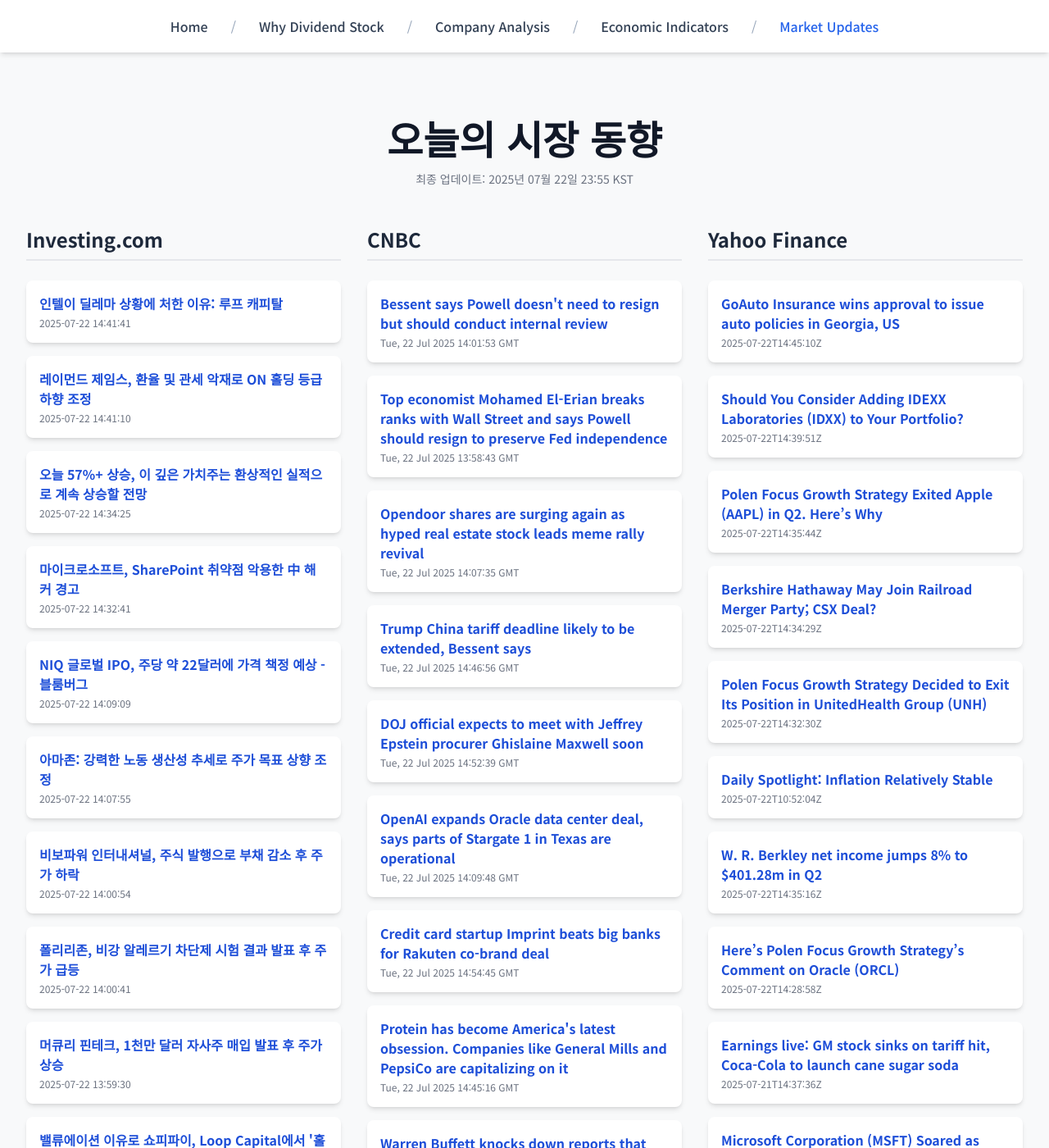
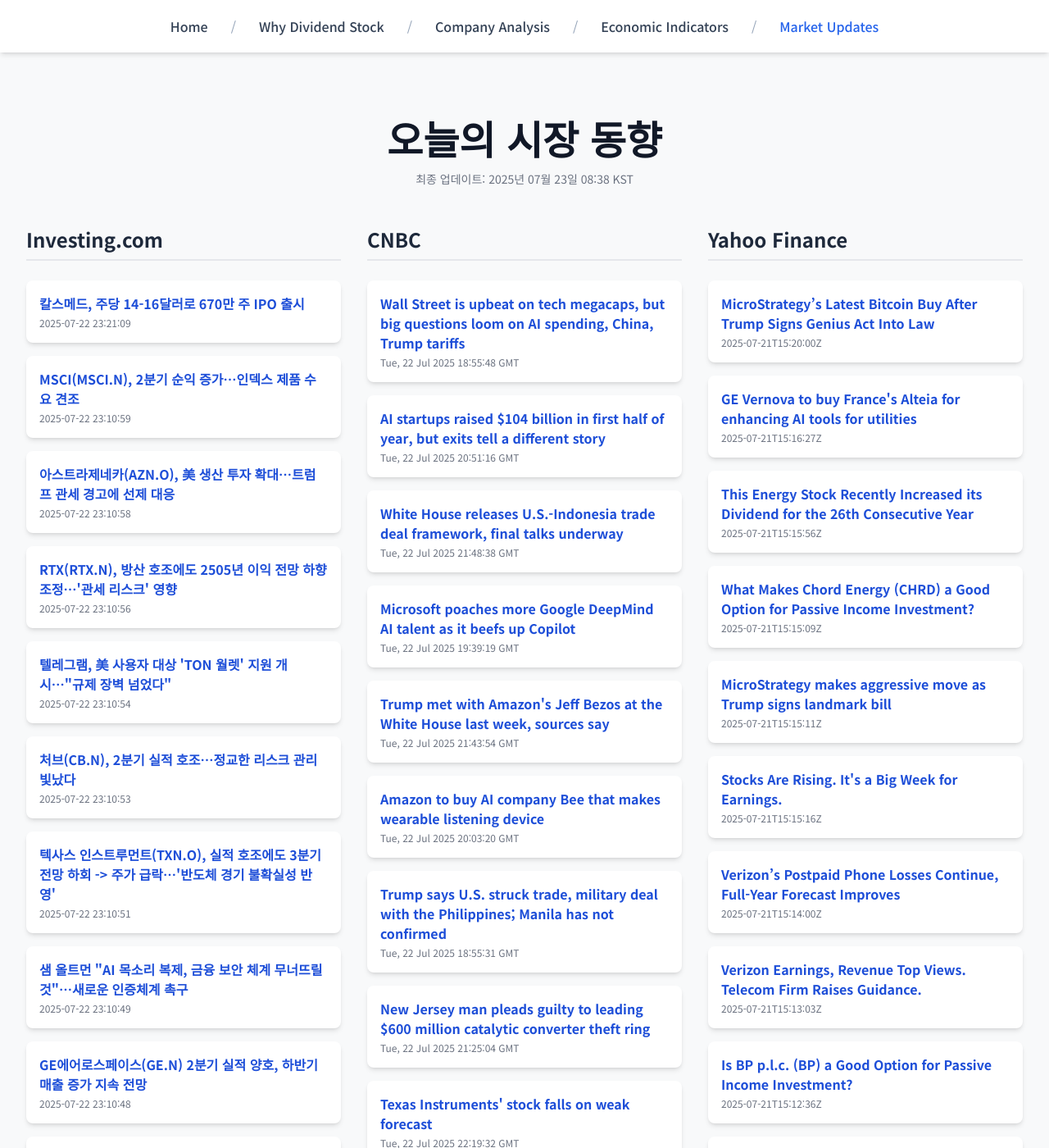
Before and after one commit to Kay-Hwang/my-company-analysis, a Jekyll site: the page built from market-updates.html, in a window 1280 px wide and 1400 px high. Shown: the whole window at 82% size. Built offline with Jekyll 4.4.1, drawn with Linux system fonts in a browser that asks for light colours; nearby versions of some CDN libraries; a script that is not in the unit is left out; some of the changed text lies outside the part shown.

Commit message:
Update latest data

```diff
--- a/_data/latest_data.json
+++ b/_data/latest_data.json
@@ -1,190 +1,190 @@
 {
-  "lastUpdated": "2025년 07월 22일 23:55 KST",
+  "lastUpdated": "2025년 07월 23일 08:38 KST",
   "news": {
     "investing": [
       {
-        "title": "인텔이 딜레마 상황에 처한 이유: 루프 캐피탈",
-        "link": "https://kr.investing.com/news/stock-market-news/article-1558610",
-        "pubDate": "2025-07-22 14:41:41",
-        "summary": "인텔이 딜레마 상황에 처한 이유: 루프 캐피탈"
+        "title": "칼스메드, 주당 14-16달러로 670만 주 IPO 출시",
+        "link": "https://kr.investing.com/news/stock-market-news/article-432SI-1559197",
+        "pubDate": "2025-07-22 23:21:09",
+        "summary": "칼스메드, 주당 14-16달러로 670만 주 IPO 출시"
       },
       {
-        "title": "레이먼드 제임스, 환율 및 관세 악재로 ON 홀딩 등급 하향 조정",
-        "link": "https://kr.investing.com/news/stock-market-news/article-1558611",
-        "pubDate": "2025-07-22 14:41:10",
-        "summary": "레이먼드 제임스, 환율 및 관세 악재로 ON 홀딩 등급 하향 조정"
+        "title": "MSCI(MSCI.N), 2분기 순익 증가…인덱스 제품 수요 견조",
+        "link": "https://kr.investing.com/news/stock-market-news/article-1559189",
+        "pubDate": "2025-07-22 23:10:59",
+        "summary": "MSCI(MSCI.N), 2분기 순익 증가…인덱스 제품 수요 견조"
       },
       {
-        "title": "오늘 57%+ 상승, 이 깊은 가치주는 환상적인 실적으로 계속 상승할 전망",
-        "link": "https://kr.investing.com/news/stock-market-news/article-1558595",
-        "pubDate": "2025-07-22 14:34:25",
-        "summary": "오늘 57%+ 상승, 이 깊은 가치주는 환상적인 실적으로 계속 상승할 전망"
+        "title": "아스트라제네카(AZN.O), 美 생산 투자 확대…트럼프 관세 경고에 선제 대응",
+        "link": "https://kr.investing.com/news/stock-market-news/article-1559188",
+        "pubDate": "2025-07-22 23:10:58",
+        "summary": "아스트라제네카(AZN.O), 美 생산 투자 확대…트럼프 관세 경고에 선제 대응"
       },
       {
-        "title": "마이크로소프트, SharePoint 취약점 악용한 中 해커 경고",
-        "link": "https://kr.investing.com/news/stock-market-news/article-93CH-1558589",
-        "pubDate": "2025-07-22 14:32:41",
-        "summary": "마이크로소프트, SharePoint 취약점 악용한 中 해커 경고"
+        "title": "RTX(RTX.N), 방산 호조에도 2505년 이익 전망 하향 조정…'관세 리스크' 영향",
+        "link": "https://kr.investing.com/news/stock-market-news/article-1559187",
+        "pubDate": "2025-07-22 23:10:56",
+        "summary": "RTX(RTX.N), 방산 호조에도 2505년 이익 전망 하향 조정…'관세 리스크' 영향"
       },
       {
-        "title": "NIQ 글로벌 IPO, 주당 약 22달러에 가격 책정 예상 - 블룸버그",
-        "link": "https://kr.investing.com/news/stock-market-news/article-432SI-1558529",
-        "pubDate": "2025-07-22 14:09:09",
-        "summary": "NIQ 글로벌 IPO, 주당 약 22달러에 가격 책정 예상 - 블룸버그"
+        "title": "텔레그램, 美 사용자 대상 'TON 월렛' 지원 개시…\"규제 장벽 넘었다\"",
+        "link": "https://kr.investing.com/news/stock-market-news/article-1559186",
+        "pubDate": "2025-07-22 23:10:54",
+        "summary": "텔레그램, 美 사용자 대상 'TON 월렛' 지원 개시…\"규제 장벽 넘었다\""
       },
       {
-        "title": "아마존: 강력한 노동 생산성 추세로 주가 목표 상향 조정",
-        "link": "https://kr.investing.com/news/stock-market-news/article-1558526",
-        "pubDate": "2025-07-22 14:07:55",
-        "summary": "아마존: 강력한 노동 생산성 추세로 주가 목표 상향 조정"
+        "title": "처브(CB.N), 2분기 실적 호조…정교한 리스크 관리 빛났다",
+        "link": "https://kr.investing.com/news/stock-market-news/article-1559185",
+        "pubDate": "2025-07-22 23:10:53",
+        "summary": "처브(CB.N), 2분기 실적 호조…정교한 리스크 관리 빛났다"
       },
       {
-        "title": "비보파워 인터내셔널, 주식 발행으로 부채 감소 후 주가 하락",
-        "link": "https://kr.investing.com/news/stock-market-news/article-93CH-1558501",
-        "pubDate": "2025-07-22 14:00:54",
-        "summary": "비보파워 인터내셔널, 주식 발행으로 부채 감소 후 주가 하락"
+        "title": "텍사스 인스트루먼트(TXN.O), 실적 호조에도 3분기 전망 하회 -> 주가 급락…'반도체 경기 불확실성 반영'",
+        "link": "https://kr.investing.com/news/stock-market-news/article-1559184",
+        "pubDate": "2025-07-22 23:10:51",
+        "summary": "텍사스 인스트루먼트(TXN.O), 실적 호조에도 3분기 전망 하회 -> 주가 급락…'반도체 경기 불확실성 반영'"
       },
       {
-        "title": "폴리리존, 비강 알레르기 차단제 시험 결과 발표 후 주가 급등",
-        "link": "https://kr.investing.com/news/stock-market-news/article-93CH-1558500",
-        "pubDate": "2025-07-22 14:00:41",
-        "summary": "폴리리존, 비강 알레르기 차단제 시험 결과 발표 후 주가 급등"
+        "title": "샘 올트먼 \"AI 목소리 복제, 금융 보안 체계 무너뜨릴 것\"…새로운 인증체계 촉구",
+        "link": "https://kr.investing.com/news/stock-market-news/article-1559183",
+        "pubDate": "2025-07-22 23:10:49",
+        "summary": "샘 올트먼 \"AI 목소리 복제, 금융 보안 체계 무너뜨릴 것\"…새로운 인증체계 촉구"
       },
       {
-        "title": "머큐리 핀테크, 1천만 달러 자사주 매입 발표 후 주가 상승",
-        "link": "https://kr.investing.com/news/stock-market-news/article-93CH-1558494",
-        "pubDate": "2025-07-22 13:59:30",
-        "summary": "머큐리 핀테크, 1천만 달러 자사주 매입 발표 후 주가 상승"
+        "title": "GE에어로스페이스(GE.N) 2분기 실적 양호, 하반기 매출 증가 지속 전망",
+        "link": "https://kr.investing.com/news/stock-market-news/article-1559182",
+        "pubDate": "2025-07-22 23:10:48",
+        "summary": "GE에어로스페이스(GE.N) 2분기 실적 양호, 하반기 매출 증가 지속 전망"
       },
       {
-        "title": "밸류에이션 이유로 쇼피파이, Loop Capital에서 '홀드'로 하향 조정",
-        "link": "https://kr.investing.com/news/stock-market-news/article-1558485",
-        "pubDate": "2025-07-22 13:56:38",
-        "summary": "밸류에이션 이유로 쇼피파이, Loop Capital에서 '홀드'로 하향 조정"
+        "title": "[개장] 뉴욕증시 오픈AI 투자 부진 소식에 '흔들', 엔비디아 2.5%↓",
+        "link": "https://kr.investing.com/news/stock-market-news/article-1559162",
+        "pubDate": "2025-07-22 22:40:56",
+        "summary": "[개장] 뉴욕증시 오픈AI 투자 부진 소식에 '흔들', 엔비디아 2.5%↓"
       }
     ],
     "cnbc": [
       {
-        "title": "Bessent says Powell doesn't need to resign but should conduct internal review",
-        "link": "https://www.cnbc.com/2025/07/22/bessent-says-powell-doesnt-need-to-resign-but-should-conduct-internal-review.html",
-        "pubDate": "Tue, 22 Jul 2025 14:01:53 GMT",
-        "summary": "There have been no indications from Powell that he plans to step down despite a barrage of criticism from the Trump administration."
+        "title": "Wall Street is upbeat on tech megacaps, but big questions loom on AI spending, China, Trump tariffs",
+        "link": "https://www.cnbc.com/2025/07/22/tech-q2-earnings-preview-ai-spending-china-and-trump-tariffs-loom.html",
+        "pubDate": "Tue, 22 Jul 2025 18:55:48 GMT",
+        "summary": "Tech earnings season kicks off on Wednesday after market close with results from Alphabet and Tesla."
       },
       {
-        "title": "Top economist Mohamed El-Erian breaks ranks with Wall Street and says Powell should resign to preserve Fed independence",
-        "link": "https://www.cnbc.com/2025/07/22/mohamed-el-erian-says-powell-should-resign-to-preserve-fed-independence.html",
-        "pubDate": "Tue, 22 Jul 2025 13:58:43 GMT",
-        "summary": "El-Erian, president of Queens' College at Cambridge University, said he was aware that his view did not align with the Wall Street consensus."
+        "title": "AI startups raised $104 billion in first half of year, but exits tell a different story",
+        "link": "https://www.cnbc.com/2025/07/22/ai-startups-raised-104-billion-in-first-half-exits-different-story.html",
+        "pubDate": "Tue, 22 Jul 2025 20:51:16 GMT",
+        "summary": "AI accounted for nearly two-thirds of all fundraising deal value in the first half of 2025, with the bulk of those dollars concentrated in a few companies."
       },
       {
-        "title": "Opendoor shares are surging again as hyped real estate stock leads meme rally revival",
-        "link": "https://www.cnbc.com/2025/07/22/opendoor-leads-meme-stock-redux-on-wall-street-with-shares-tripling-in-one-week.html",
-        "pubDate": "Tue, 22 Jul 2025 14:07:35 GMT",
-        "summary": "The ticker $OPEN has been heavily cited on WallStreetBets, the online forum behind the infamous GameStop mania in 2021."
+        "title": "White House releases U.S.-Indonesia trade deal framework, final talks underway",
+        "link": "https://www.cnbc.com/2025/07/22/trump-indonesia-trade-tariffs-framework.html",
+        "pubDate": "Tue, 22 Jul 2025 21:48:38 GMT",
+        "summary": "The newly announced 19% tariff on Indonesian goods is lower than the 32% rate it had faced under President Donald Trump's previous \"liberation day\" plans."
       },
       {
-        "title": "Trump China tariff deadline likely to be extended, Bessent says",
-        "link": "https://www.cnbc.com/2025/07/22/bessent-china-tariffs-trade-stockholm.html",
-        "pubDate": "Tue, 22 Jul 2025 14:46:56 GMT",
-        "summary": "Treasury Secretary Scott Bessent said he will meet next week with Chinese trade negotiators in Stockholm for discussions on avoiding steep tariffs."
+        "title": "Microsoft poaches more Google DeepMind AI talent as it beefs up Copilot",
+        "link": "https://www.cnbc.com/2025/07/22/microsoft-google-deepmind-ai-talent.html",
+        "pubDate": "Tue, 22 Jul 2025 19:39:19 GMT",
+        "summary": "Microsoft's artificial intelligence group has been growing under Mustafa Suleyman, a co-founder of the DeepMind research lab Google acquired years ago."
       },
       {
-        "title": "DOJ official expects to meet with Jeffrey Epstein procurer Ghislaine Maxwell soon",
-        "link": "https://www.cnbc.com/2025/07/22/epstein-trump-doj-ghislaine-maxwell.html",
-        "pubDate": "Tue, 22 Jul 2025 14:52:39 GMT",
-        "summary": "The Trump administration faces criticism for withholding investigative files about serial sexual abuser Jeffrey Epstein and his procurer Ghislaine Maxwell."
+        "title": "Trump met with Amazon's Jeff Bezos at the White House last week, sources say",
+        "link": "https://www.cnbc.com/2025/07/22/trump-amazon-bezos-white-house.html",
+        "pubDate": "Tue, 22 Jul 2025 21:43:54 GMT",
+        "summary": "A Gulfstream G700 private jet linked to Bezos landed in Dulles, Virginia, outside Washington, on July 14 before taking off the next day."
       },
       {
-        "title": "OpenAI expands Oracle data center deal, says parts of Stargate 1 in Texas are operational",
-        "link": "https://www.cnbc.com/2025/07/22/openai-oracle-stargate-texas.html",
-        "pubDate": "Tue, 22 Jul 2025 14:09:48 GMT",
-        "summary": "Stargate is a joint venture between OpenAI, Oracle and Softbank that aims to invest up to $500 billion in AI infrastructure in the U.S."
+        "title": "Amazon to buy AI company Bee that makes wearable listening device",
+        "link": "https://www.cnbc.com/2025/07/22/amazon-ai-bee-wearable.html",
+        "pubDate": "Tue, 22 Jul 2025 20:03:20 GMT",
+        "summary": "Amazon has launched a flurry of AI products and services, and it recently overhauled its Alexa voice assistant with the technology."
       },
       {
-        "title": "Credit card startup Imprint beats big banks for Rakuten co-brand deal",
-        "link": "https://www.cnbc.com/2025/07/22/credit-card-startup-imprint-rakuten.html",
-        "pubDate": "Tue, 22 Jul 2025 14:54:45 GMT",
-        "summary": "There is a new player making waves in an industry dominated by big banks. Imprint is a 5-year-old credit card startup taking on industry giants."
+        "title": "Trump says U.S. struck trade, military deal with the Philippines; Manila has not confirmed",
+        "link": "https://www.cnbc.com/2025/07/22/trump-philippines-trade-tariffs-military.html",
+        "pubDate": "Tue, 22 Jul 2025 18:55:31 GMT",
+        "summary": "President Donald Trump said the U.S. has \"concluded\" a trade deal with the Philippines that includes a 19% tariff on goods from the southeast Asian country."
       },
       {
-        "title": "Protein has become America's latest obsession. Companies like General Mills and PepsiCo are capitalizing on it",
-        "link": "https://www.cnbc.com/2025/07/22/protein-craze-general-mills-pepsico-kraft-heinz.html",
-        "pubDate": "Tue, 22 Jul 2025 14:45:16 GMT",
-        "summary": "Americans are seeking out more high-protein food options, which is benefitting established companies like General Mills as well as newer up-and-coming brands."
+        "title": "New Jersey man pleads guilty to leading $600 million catalytic converter theft ring",
+        "link": "https://www.cnbc.com/2025/07/22/guilty-plea-catalytic-convertor-theft-cars.html",
+        "pubDate": "Tue, 22 Jul 2025 21:25:04 GMT",
+        "summary": "The Covid pandemic saw an explosion in thefts of catalytic converters, which contain precious metals, including platinum, palladium and rhodium."
       },
       {
-        "title": "Warren Buffett knocks down reports that Berkshire's BNSF taps Goldman for a railroad takeover",
-        "link": "https://www.cnbc.com/2025/07/22/warren-buffett-knocks-down-reports-that-berkshires-bnsf-taps-goldman-for-a-railroad-takeover.html",
-        "pubDate": "Tue, 22 Jul 2025 13:49:48 GMT",
-        "summary": "The 94-year-old billionaire investor told CNBC's Becky Quick on the phone that no one from Goldman had talked to him or Greg Abel."
+        "title": "Texas Instruments' stock falls on weak forecast",
+        "link": "https://www.cnbc.com/2025/07/22/texas-instruments-txn-stock-falls-on-weak-forecast-.html",
+        "pubDate": "Tue, 22 Jul 2025 22:19:32 GMT",
+        "summary": "Texas Instruments forecast third-quarter revenue that missed analysts' estimates."
       },
       {
-        "title": "Why WNBA players are wearing 'pay us what you owe us' shirts: 'We want to be able to have that fair share'",
-        "link": "https://www.cnbc.com/2025/07/21/why-wnba-players-are-wearing-pay-us-what-you-owe-us-shirts.html",
-        "pubDate": "Mon, 21 Jul 2025 21:22:07 GMT",
-        "summary": "WNBA players made a statement about being paid more as they negotiate a new collective bargaining agreement with the league."
+        "title": "Sen. Mike Lee posts, deletes fake Fed Chair Powell resignation letter: Reports",
+        "link": "https://www.cnbc.com/2025/07/22/powell-fed-resignation-fake-mike-lee.html",
+        "pubDate": "Tue, 22 Jul 2025 21:00:36 GMT",
+        "summary": "The letter surfaced as President Donald Trump has bludgeoned the Federal Reserve chairman with criticism over his refusal to cut interest rates."
       }
     ],
     "yahoo": [
       {
-        "title": "GoAuto Insurance wins approval to issue auto policies in Georgia, US",
-        "link": "https://finance.yahoo.com/news/goauto-insurance-wins-approval-issue-144510356.html",
-        "pubDate": "2025-07-22T14:45:10Z",
-        "summary": "GoAuto Insurance wins approval to issue auto policies in Georgia, US"
+        "title": "MicroStrategy’s Latest Bitcoin Buy After Trump Signs Genius Act Into Law",
+        "link": "https://www.barrons.com/articles/microstrategys-stock-bitcoin-genius-act-239ae7c4?siteid=yhoof2&yptr=yahoo",
+        "pubDate": "2025-07-21T15:20:00Z",
+        "summary": "MicroStrategy’s Latest Bitcoin Buy After Trump Signs Genius Act Into Law"
       },
       {
-        "title": "Should You Consider Adding IDEXX Laboratories (IDXX) to Your Portfolio?",
-        "link": "https://finance.yahoo.com/news/consider-adding-idexx-laboratories-idxx-143951715.html",
-        "pubDate": "2025-07-22T14:39:51Z",
-        "summary": "Should You Consider Adding IDEXX Laboratories (IDXX) to Your Portfolio?"
+        "title": "GE Vernova to buy France's Alteia for enhancing AI tools for utilities",
+        "link": "https://finance.yahoo.com/news/ge-vernova-buy-frances-alteia-151627211.html",
+        "pubDate": "2025-07-21T15:16:27Z",
+        "summary": "GE Vernova to buy France's Alteia for enhancing AI tools for utilities"
       },
       {
-        "title": "Polen Focus Growth Strategy Exited Apple (AAPL) in Q2. Here’s Why",
-        "link": "https://finance.yahoo.com/news/polen-focus-growth-strategy-exited-143544146.html",
-        "pubDate": "2025-07-22T14:35:44Z",
-        "summary": "Polen Focus Growth Strategy Exited Apple (AAPL) in Q2. Here’s Why"
+        "title": "This Energy Stock Recently Increased its Dividend for the 26th Consecutive Year",
+        "link": "https://finance.yahoo.com/news/energy-stock-recently-increased-dividend-151556679.html",
+        "pubDate": "2025-07-21T15:15:56Z",
+        "summary": "This Energy Stock Recently Increased its Dividend for the 26th Consecutive Year"
       },
       {
-        "title": "Berkshire Hathaway May Join Railroad Merger Party; CSX Deal?",
-        "link": "https://www.investors.com/news/berkshire-hathaway-bnsf-csx-railroad-merger-union-pacfic-sp-500/?src=A00220&yptr=yahoo",
-        "pubDate": "2025-07-22T14:34:29Z",
-        "summary": "Berkshire Hathaway May Join Railroad Merger Party; CSX Deal?"
+        "title": "What Makes Chord Energy (CHRD) a Good Option for Passive Income Investment?",
+        "link": "https://finance.yahoo.com/news/makes-chord-energy-chrd-good-151509789.html",
+        "pubDate": "2025-07-21T15:15:09Z",
+        "summary": "What Makes Chord Energy (CHRD) a Good Option for Passive Income Investment?"
       },
       {
-        "title": "Polen Focus Growth Strategy Decided to Exit Its Position in UnitedHealth Group (UNH)",
-        "link": "https://finance.yahoo.com/news/polen-focus-growth-strategy-decided-143230446.html",
-        "pubDate": "2025-07-22T14:32:30Z",
-        "summary": "Polen Focus Growth Strategy Decided to Exit Its Position in UnitedHealth Group (UNH)"
+        "title": "MicroStrategy makes aggressive move as Trump signs landmark bill",
+        "link": "https://finance.yahoo.com/news/microstrategy-makes-aggressive-move-trump-151511463.html",
+        "pubDate": "2025-07-21T15:15:11Z",
+        "summary": "MicroStrategy makes aggressive move as Trump signs landmark bill"
       },
       {
-        "title": "Daily Spotlight: Inflation Relatively Stable",
-        "link": "https://finance.yahoo.com/research/reports/ARGUS_44173_MarketOutlook_1753181524000?yptr=yahoo&ncid=yahooproperties_plusresear_nm5q6ze1cei",
-        "pubDate": "2025-07-22T10:52:04Z",
-        "summary": "Daily Spotlight: Inflation Relatively Stable"
+        "title": "Stocks Are Rising. It's a Big Week for Earnings.",
+        "link": "https://www.barrons.com/livecoverage/stock-market-news-today-072125/card/stocks-open-higher-it-s-a-big-week-for-earnings--nJ0BErhLp8dfbVfyqJQh?siteid=yhoof2&yptr=yahoo",
+        "pubDate": "2025-07-21T15:15:16Z",
+        "summary": "Stocks Are Rising. It's a Big Week for Earnings."
       },
       {
-        "title": "W. R. Berkley net income jumps 8% to $401.28m in Q2",
-        "link": "https://finance.yahoo.com/news/w-r-berkley-net-income-143516456.html",
-        "pubDate": "2025-07-22T14:35:16Z",
-        "summary": "W. R. Berkley net income jumps 8% to $401.28m in Q2"
+        "title": "Verizon’s Postpaid Phone Losses Continue, Full-Year Forecast Improves",
+        "link": "https://www.wsj.com/business/earnings/verizon-earnings-q2-2025-vz-stock-dcc1b3d6?siteid=yhoof2&yptr=yahoo",
+        "pubDate": "2025-07-21T15:14:00Z",
+        "summary": "Verizon’s Postpaid Phone Losses Continue, Full-Year Forecast Improves"
       },
       {
-        "title": "Here’s Polen Focus Growth Strategy’s Comment on Oracle (ORCL)",
-        "link": "https://finance.yahoo.com/news/polen-focus-growth-strategy-oracle-142858037.html",
-        "pubDate": "2025-07-22T14:28:58Z",
-        "summary": "Here’s Polen Focus Growth Strategy’s Comment on Oracle (ORCL)"
+        "title": "Verizon Earnings, Revenue Top Views. Telecom Firm Raises Guidance.",
+        "link": "https://www.investors.com/news/technology/verizon-stock-verizon-earnings-q22025/?src=A00220&yptr=yahoo",
+        "pubDate": "2025-07-21T15:13:03Z",
+        "summary": "Verizon Earnings, Revenue Top Views. Telecom Firm Raises Guidance."
       },
       {
-        "title": "Earnings live: GM stock sinks on tariff hit, Coca-Cola to launch cane sugar soda",
-        "link": "https://finance.yahoo.com/news/live/earnings-live-gm-stock-sinks-on-tariff-hit-coca-cola-to-launch-cane-sugar-soda-143736342.html",
-        "pubDate": "2025-07-21T14:37:36Z",
-        "summary": "Earnings live: GM stock sinks on tariff hit, Coca-Cola to launch cane sugar soda"
+        "title": "Is BP p.l.c. (BP) a Good Option for Passive Income Investment?",
+        "link": "https://finance.yahoo.com/news/bp-p-l-c-bp-151236045.html",
+        "pubDate": "2025-07-21T15:12:36Z",
+        "summary": "Is BP p.l.c. (BP) a Good Option for Passive Income Investment?"
       },
       {
-        "title": "Microsoft Corporation (MSFT) Soared as Azure Revenue Grew 35%",
-        "link": "https://finance.yahoo.com/news/microsoft-corporation-msft-soared-azure-141831890.html",
-        "pubDate": "2025-07-22T14:18:31Z",
-        "summary": "Microsoft Corporation (MSFT) Soared as Azure Revenue Grew 35%"
+        "title": "Navigator Gas, Amon Maritime form JV for ammonia-fuelled gas carriers",
+        "link": "https://finance.yahoo.com/news/navigator-gas-amon-maritime-form-151245885.html",
+        "pubDate": "2025-07-21T15:12:45Z",
+        "summary": "Navigator Gas, Amon Maritime form JV for ammonia-fuelled gas carriers"
       }
     ]
   },
@@ -233,8 +233,8 @@
       },
       "treasury10Y": {
         "name": "10년물 국채금리",
-        "value": 4.44,
-        "date": "2025-07-18"
+        "value": 4.38,
+        "date": "2025-07-21"
       }
     }
   }
```
